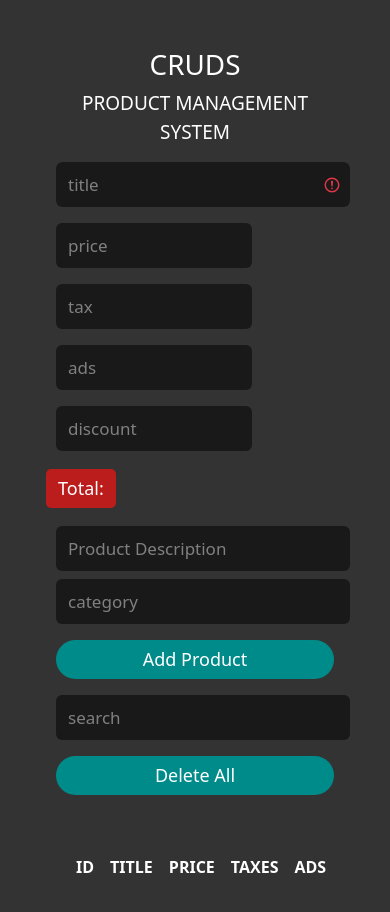
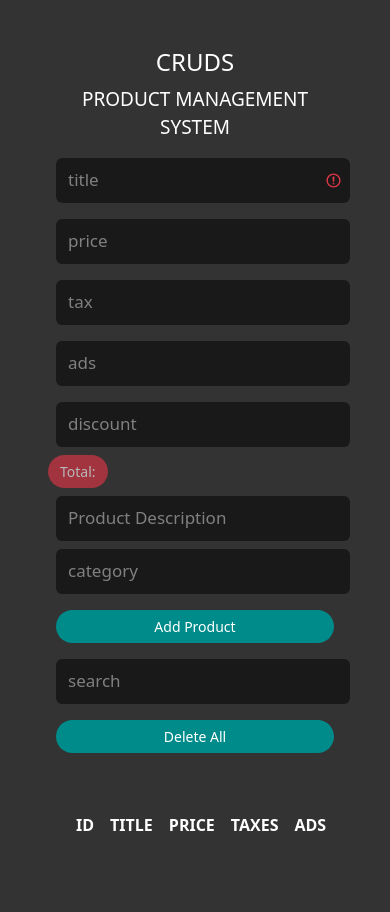
Before and after one commit to shadaelhakeim/CRUD-System, a plain HTML site: page index.html in a window 390 px wide. Drawn offline with nearby package versions, Linux system fonts and the light colour scheme.

Commit message:
Update style.css

```diff
--- a/style.css
+++ b/style.css
@@ -1,89 +1,115 @@
-
-:root{
+:root {
     --mainColor: #1a1919;
     --textColor: #333333;
-    --buttonsHover:lightseagreen;
-    --buttons:darkcyan;
+    --buttonsHover: lightseagreen;
+    --buttons: darkcyan;
+}
 
+body {
+    background-color: var(--textColor);
+    margin: 0;
+    padding: 0;
 }
-body{
-    background-color: var(--textColor);
-}
+
 /*title*/
-.crud-title{
+.crud-title {
     color: #fff;
     text-transform: uppercase;
 }
-.crud-title  p{
+
+.crud-title p {
     font-size: 19px;
 }
-/*content*/
-.container button{
+
+/* Content */
+.container button {
     background-color: var(--buttons);
     border: none;
     color: #fff;
     border-radius: 50px;
     font-size: 18px;
 }
-.container button:hover{
+
+.container button:hover {
     background-color: var(--buttonsHover);
     color: #fff;
 }
-.container button:active{
+
+.container button:active {
     background-color: var(--buttonsHover) !important;
     color: #fff;
 }
 
-.container .row .col-md-3{
-    width: 220px;
-}
-.container .row .total{
-    width: 150px;
-    padding: 10px;
-}
-.container .row .total button{
-    color: white;
-    background-color: #bb1c1c;
-    border-radius: 5px;
-    opacity: 1;
-    }
-.form-control{
+.form-control {
     background-color: var(--mainColor);
     border: none;
     height: 45px;
     color: #fff;
 }
+
 .form-control:focus {
     background-color: var(--mainColor);
     opacity: 0.8;
     box-shadow: 1.5px 1.5px 2px 3px rgba(0, 148, 148, 0.233);
     color: #fff;
 }
-.container input::-webkit-input-placeholder{
+
+.container input::-webkit-input-placeholder {
     color: gray;
     font-size: 17px;
-
 }
 
-.crud-display .table{
+/* Responsive adjustments */
+@media (max-width: 576px) {
+    .container {
+        padding: 0 1rem;
+    }
+
+    .crud-title h1 {
+        font-size: 24px;
+    }
+
+    .form-control {
+        font-size: 14px;
+    }
+
+    /* Adjust button font size */
+    .container button {
+        font-size: 14px;
+        border-radius: 30px;
+    }
+
+    /* Adjust spacing between form elements */
+    .form-control {
+        margin-bottom: 10px;
+    }
+
+    /* Make table scrollable */
+    .table-responsive {
+        display: block;
+        width: 100%;
+        overflow-x: auto;
+    }
+}
+
+.crud-display .table {
     margin: 20px;
+}
 
-}
-.crud-display .table tr th{
+.crud-display .table tr th {
     background-color: var(--textColor) !important;
     border: none;
     color: white;
-
-}
-.crud-display .table tbody{
-    background-color:transparent !important;
-
 }
 
-.crud-display .table tbody td{
+.crud-display .table tbody {
+    background-color: transparent !important;
+}
+
+.crud-display .table tbody td {
     border: none !important;
+}
 
-}
-.total p{
+.total p {
     color: #fff;
 }
```
Lines whose indentation alone changed are shown as unchanged.
